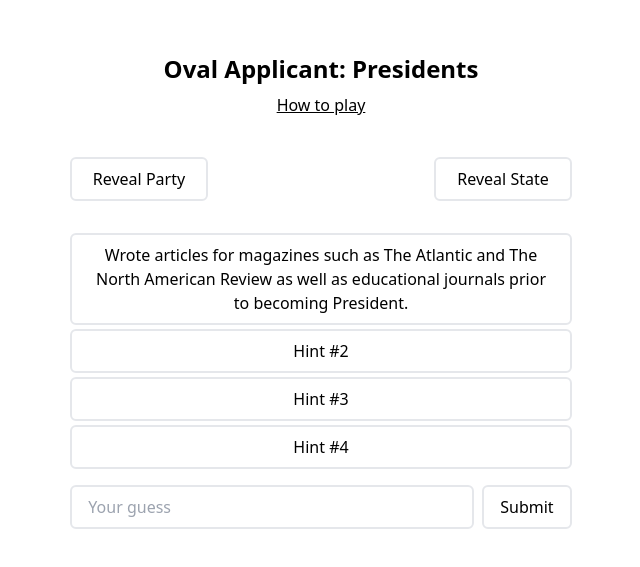
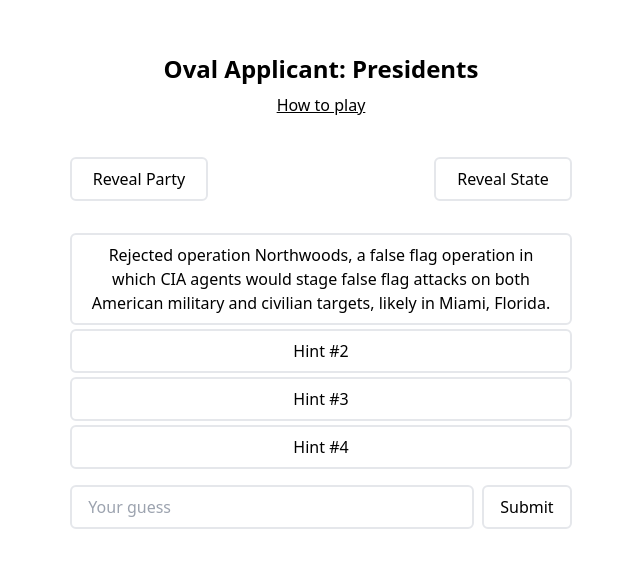
Before and after one commit to dannyhyatt/oval_applicant, a website: page src/presidents/index.html in a window 1280 px wide. Shown: the part 109-676 px from the top of the page, without its empty margins (319-959 px from the left). Drawn offline with Linux system fonts and the light colour scheme.

Commit message:
switch to jfk

```diff
--- a/src/presidents/index.html
+++ b/src/presidents/index.html
@@ -115,7 +115,7 @@
 
     // let currentDay = Math.floor((new Date() - new Date('03/09/2024')) / (1000 * 60 * 60 * 24));
     // let gameIndex = currentDay - 1;
-    let currentDay = 2;
+    let currentDay = 4;
     let gameIndex = currentDay - 1;
 
     const games = [
```
Also changed, not shown: src/output.css.
